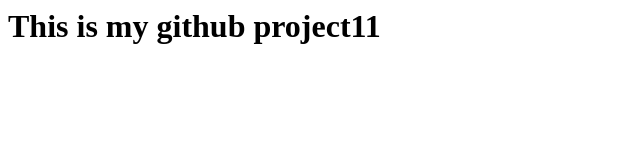
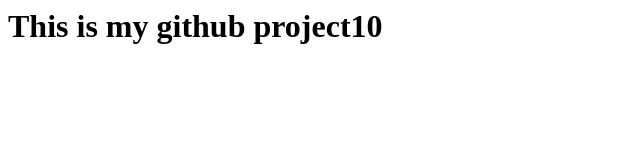
Before and after one commit to abhisigma/MyApp, a plain HTML site: page index.html in a window 1280 px wide. Shown: the full height of the page, 0-640 px from the left. Drawn offline with Linux system fonts and the light colour scheme.

Commit message:
Update index.html

```diff
--- a/index.html
+++ b/index.html
@@ -1 +1 @@
-<h1> This is my github project11</h1>
+<h1> This is my github project10</h1>
```
